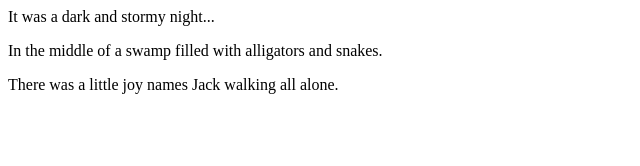
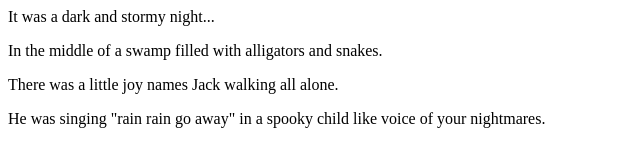
Before and after one commit to asjoseph/fireside-story, a plain HTML site: page index.html in a window 1280 px wide. Shown: the whole page, without its empty margins (0-640 px from the left). Drawn offline with Linux system fonts and the light colour scheme.

Commit message:
added fourth line of story

```diff
--- a/index.html
+++ b/index.html
@@ -3,5 +3,6 @@
     <p>It was a dark and stormy night...</p>
     <p>In the middle of a swamp filled with alligators and snakes.</p>
     <p>There was a little joy names Jack walking all alone.</p>
+    <p>He was singing "rain rain go away" in a spooky child like voice of your nightmares.</p>
   </body>
 </html>
```
